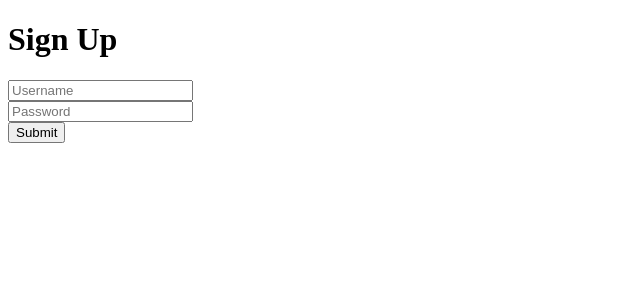
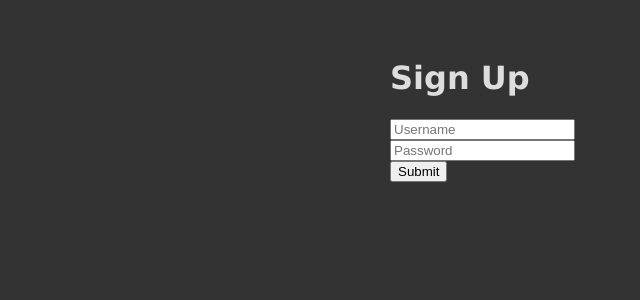
Before and after one commit to jPelot/django-todo, a Django app: page /new/ in a window 1280 px wide. Shown: the top 300 px of the page, without its empty margins (0-640 px from the left). Run offline with Django 5.2, Linux system fonts and the light colour scheme.

Commit message:
Add css styling

```diff
--- a/main/templates/main/template.html
+++ b/main/templates/main/template.html
@@ -2,9 +2,34 @@
 <html lang="en">
     <head>
         <title>Task List</title>
+        <style>
+            body{
+                background-color:#333;
+                font-family: 'Verdana';
+                color: #ddd;
+            }
+            a {
+                color:burlywood
+            }
+            #container {
+                max-width: 500px;
+
+                margin: auto;
+                padding-top: 30px;
+                padding-bottom: 60px;
+                padding-left: 50px;
+                padding-right: 50px;
+
+            }
+        </style>
+
+        <meta name="viewport" content="width=device-width, initial-scale=1.0">
+
     </head>
     <body>
-        {% block body %}
-        {% endblock %}
+        <div id="container">
+            {% block body %}
+            {% endblock %}
+        </div>
     </body>
 </html>
```
